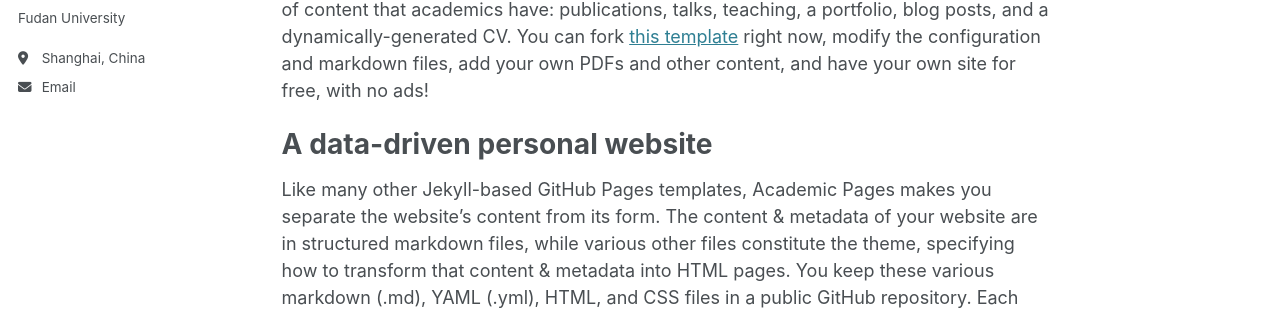
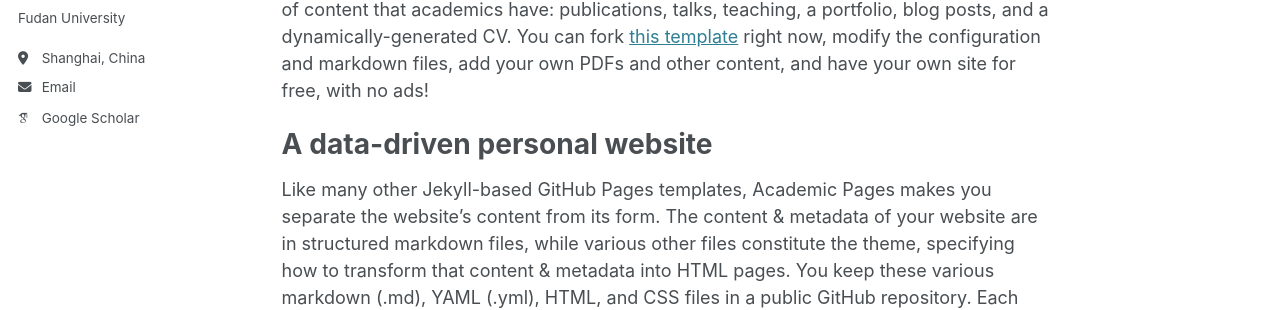
Before and after one commit to jhhe77/jhhe77.github.io, a Jekyll site: the page built from _pages/about.md, in a window 1280 px wide. Shown: the part 308-618 px from the top of the page. Built offline with Jekyll 4.4.1, drawn with Linux system fonts in a browser that asks for light colours; some web fonts are replaced.

Commit message:
Update _config.yml

```diff
--- a/_config.yml
+++ b/_config.yml
@@ -33,7 +33,7 @@ author:
 
   # Academic websites
   arxiv            : # URL - Update with the correct link to your profile
-  googlescholar    : #"https://scholar.google.com/citations?user=PS_CX0AAAAAJ"
+  googlescholar    : "https://scholar.google.com/citations?user=PS_CX0AAAAAJ"
   impactstory      : # URL
   orcid            : #"http://orcid.org/yourorcidurl"
   semantic         : # URL
```
